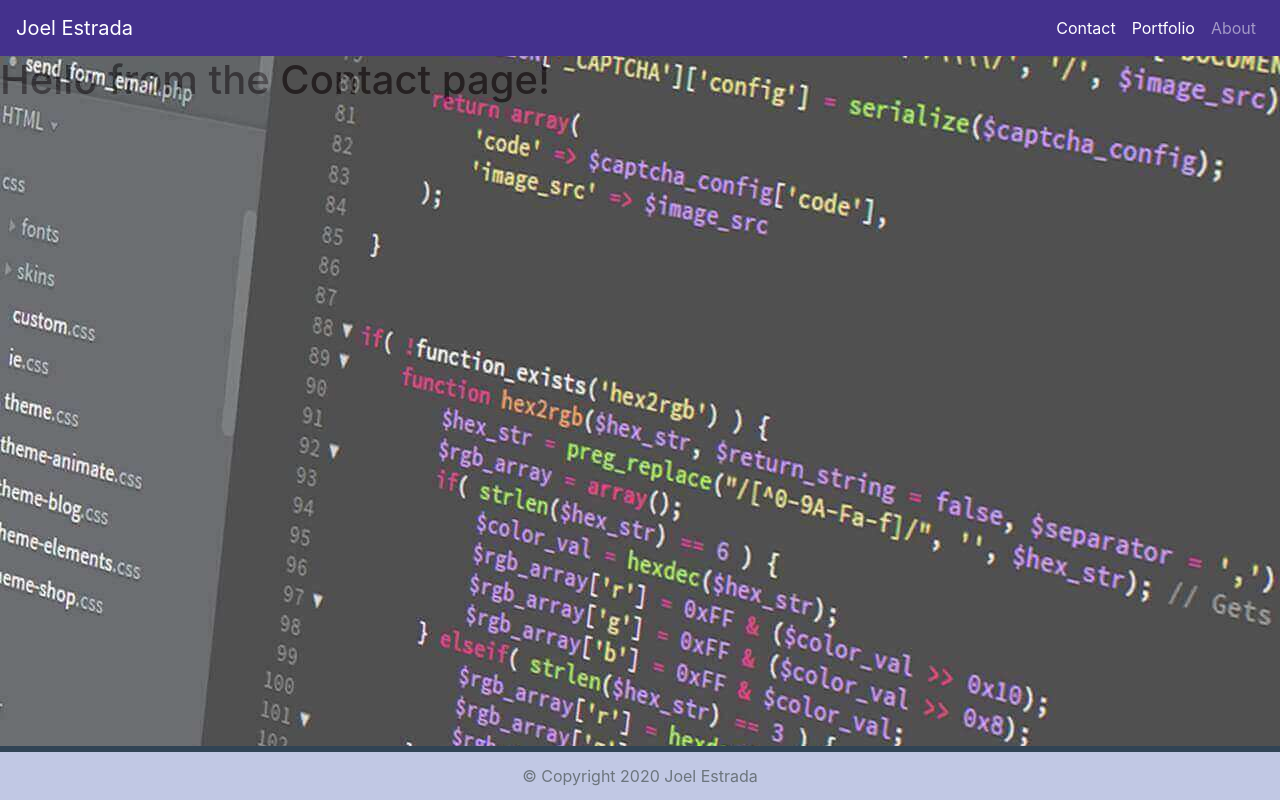
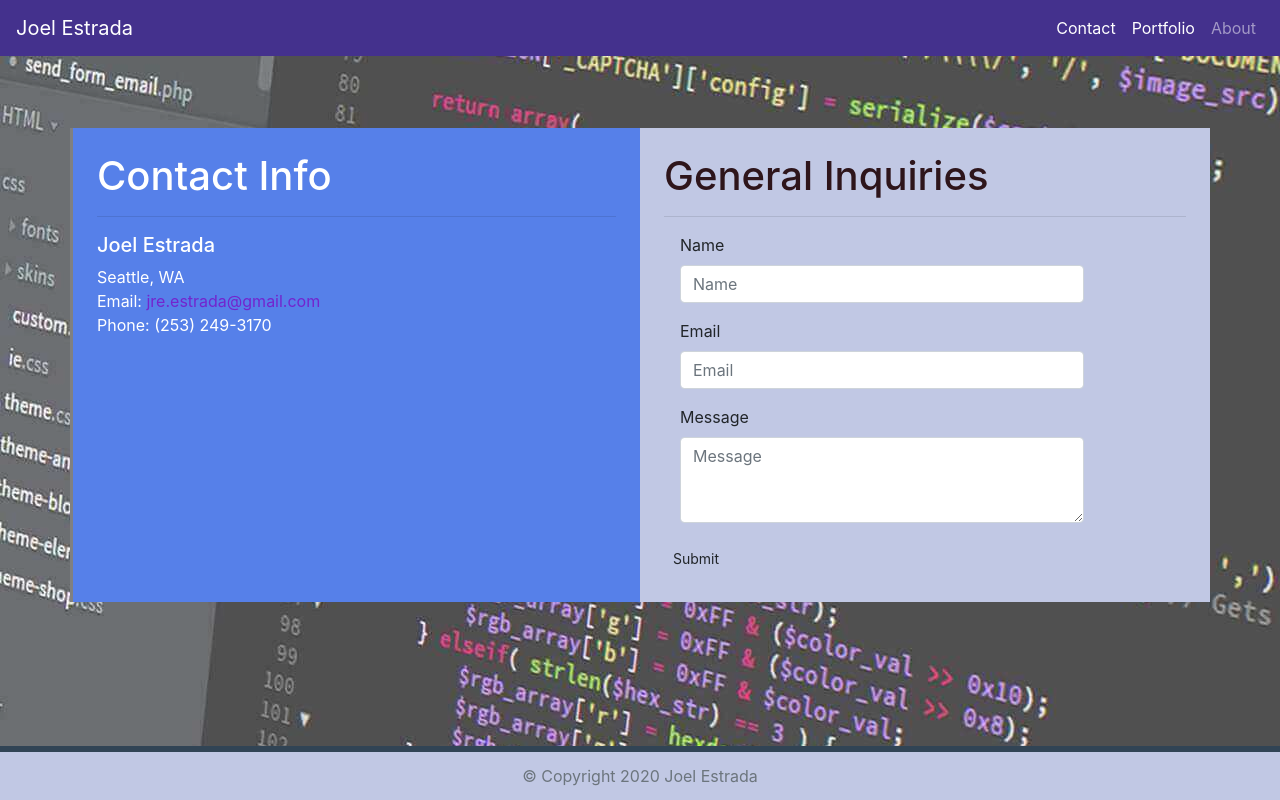
Before and after one commit to jre23/react-portfolio, a React (Create React App) app: page /contact in a window 1280 px wide. Built offline with nearby package versions, Linux system fonts and the light colour scheme.

Commit message:
added bulk to Contact component with styles

```diff
--- a/src/components/pages/Contact.jsx
+++ b/src/components/pages/Contact.jsx
@@ -1,9 +1,54 @@
 import React from "react";
 import API from "../../utils/API";
+import "../../styles/Contact.css";
 
 const Contact = () => {
   return (
-    <h1>Hello from the Contact page!</h1>
+    <>
+      <main className="container my-5 pt-4">
+        {/* <!-- row and column for h1 title and form --> */}
+        <div className="row">
+          <section className="col-12 col-sm-6 text-white pt-4 pl-4 pr-4 contact-border-background">
+            <h1 className="contact-header">Contact Info</h1>
+            <hr />
+            <div className="contact-info">
+              <h5>Joel Estrada</h5> Seattle, WA<br /> Email: <a href=" mailto:jre.estrada@gmail.com?subject=Joel's Portfolio Contact
+                    Email">jre.estrada@gmail.com</a><br />
+                  Phone: (253) 249-3170<br />
+            </div>
+            <div id="mood-giphy" className="giphy-size">
+            </div>
+            <br />
+          </section >
+          <section className="col-12 col-sm-6 pt-4 pl-4 pr-4 submit-background">
+            <header>
+              <h1>General Inquiries</h1>
+            </header>
+            <hr />
+            <form>
+              <div className="pl-3 col-12 col-md-10">
+                <div className="form-group">
+                  <label htmlFor="inputName">Name</label>
+                  <input type="text" className="form-control" id="inputName" placeholder="Name" />
+                </div>
+                <div className="form-group">
+                  <label htmlFor="inputEmail">Email</label>
+                  <input type="email" className="form-control" id="inputEmail" placeholder="Email" />
+                </div>
+                <div className="form-group">
+                  <label htmlFor="inputMessage">Message</label>
+                  <textarea className="form-control" id="inputMessage" rows="3" placeholder="Message"></textarea>
+                </div>
+              </div>
+              <div className="pb-4">
+                <button type="submit" className="btn btn-sm py-2 px-2 submit-btn" data-target="Thanks">Submit
+                    </button>
+              </div>
+            </form>
+          </section>
+        </div>
+      </main>
+    </>
   )
 }
 
--- /dev/null
+++ b/src/styles/Contact.css
@@ -0,0 +1,79 @@
+/* portfolio font  */
+body {
+  font-family: 'Open Sans', sans-serif;
+}
+
+/* font sizes for responsiveness */
+@media screen and (min-width: 577px) {
+
+  h1 {
+    font-size: 27px;
+  }
+
+  h6 {
+    font-size: 21px;
+  }
+}
+
+@media screen and (min-width: 768px) {
+  h1 {
+    font-size: 38px;
+  }
+}
+
+@media screen and (max-width: 576px) {
+
+  h1,
+  h2 {
+    font-size: 25px;
+  }
+}
+
+/* submit button */
+.submit-btn {
+  background-color: #5680e9;
+  border-radius: 50%;
+}
+
+.contact-header {
+  color: white;
+}
+
+/* contact info section */
+.contact-border-background {
+  border-left: solid;
+  border-left-color: gray;
+  background-color: #5680e9;
+}
+
+/* unvisited link */
+a:link {
+  color: rgb(115, 36, 206);
+  /* font-size: 1.1rem; */
+}
+
+/* visited link */
+a:visited {
+  color: #123c69;
+}
+
+/* hover pseudoclass for when a user hovers the mouse pointer over the link */
+a:hover {
+  color: red;
+  font-size: 1.3rem;
+}
+
+/* focus pseudoclass for when a user tabs over the links. When tabbed over, these links will change to the specified font-size and color*/
+a:focus {
+  font-size: 1.2rem;
+  color: green;
+}
+
+/* active pseudoclass for a link that has been selected (mouse click pressed but not released) */
+a:active {
+  color: orange;
+}
+
+.submit-background {
+  background-color: #c1c8e4;
+}
```
